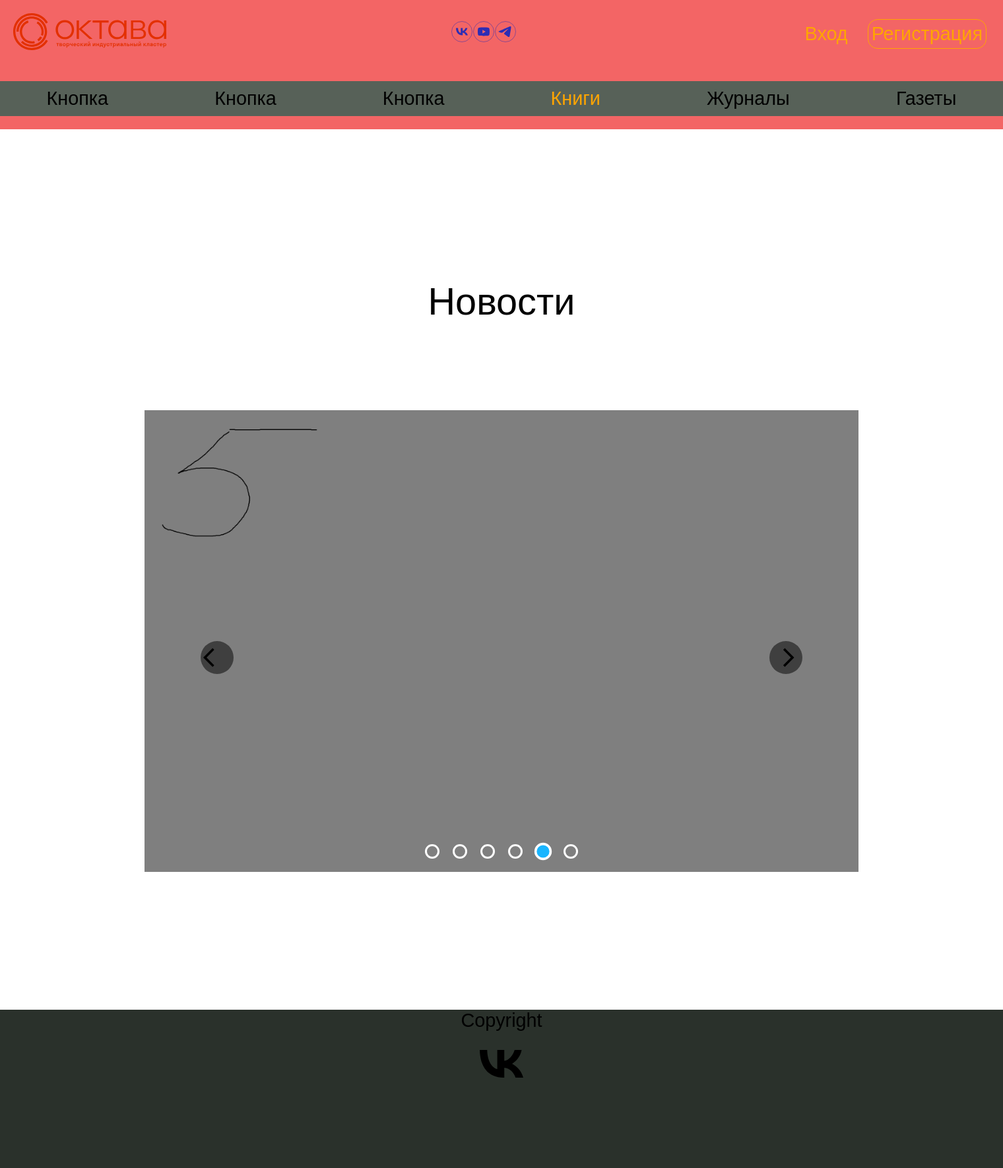
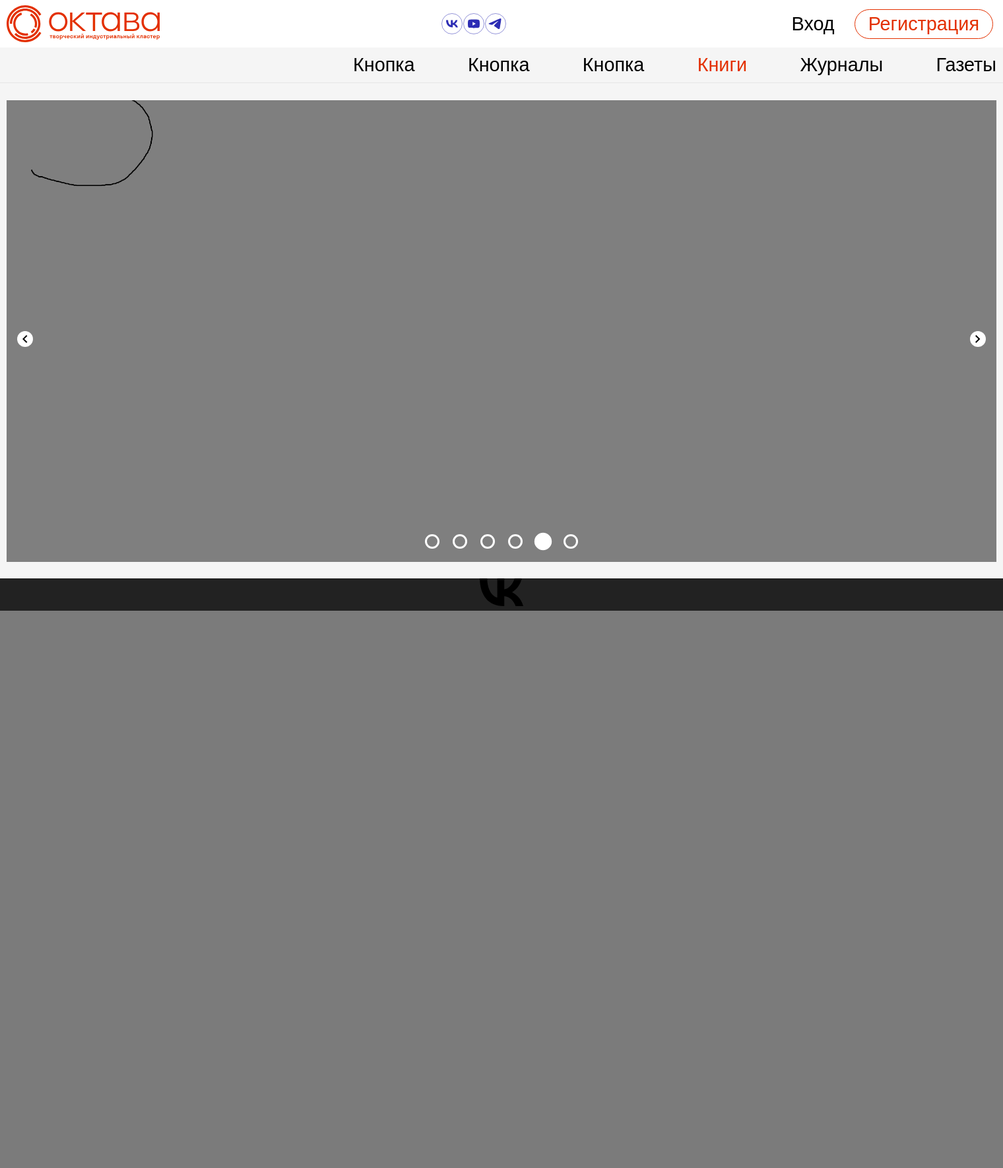
Before and after one commit to CdStan112/Object, a Flask app: page / in a window 1520 px wide. Shown: the whole page at 66% size. After the commit the page ends 926 px from the top, so only its background shows below. Run offline with Flask 3, Linux system fonts and the light colour scheme.

Commit message:
some main page design changes

```diff
--- a/static/css/style.css
+++ b/static/css/style.css
@@ -1,64 +1,83 @@
-
 body {
-    font-family: Montserrat,Arial,sans-serif;
+    font-family: Montserrat, Arial, sans-serif;
     font-weight: 400;
     text-align: center;
     font-size: 1.8rem;
     margin: 0;
+    background: #f5f5f5;
+}
+
+.header-wrapper1 {
     background: #ffffff;
 }
-.center {
+
+.logo, .links a {
+    line-height: 0;
+    display: flex;
 }
 
-.header{
-    background: #f36565;
+.header-wrapper2 {
+    border-bottom: 1px solid #e6e6e6;
 }
 
-
 /*Логотип и кнопки*/
-.wrap1 {
+.header1 {
+    width: 1500px;
+    margin: auto;
     display: flex;
-    padding: 20px;
+    padding: 8px;
 
     justify-content: space-between;
 }
 
-/*Логотип*/
-/*.logo img {
+.header2 {
+    width: 1500px;
+    margin: auto;
+    justify-content: center;
+}
+
+/*Второй ряд кнопок*/
+.navig2 {
+    padding-top: 10px;
+    padding-bottom: 10px;
+    margin-left: 35%;
     display: flex;
-    width: 80px;
-    margin-right: 2em;
-}*/
+    justify-content: space-between;
+}
 
-.links{
+
+.links {
     display: flex;
-    gap:1px;
+    gap: 1px;
     align-items: center;
 }
 
 /*Кнопки вход и регистрация*/
 .navig {
-    color: orange;
+
     text-decoration: none;
     display: flex;
     gap: 20px;
     align-items: center;
 }
+
 .register {
-    padding: 5px;
-    border: 1px solid orange;
-    border-radius: 15px;
+    color: #E33000;
+    padding: 5px 20px;
+    border: 1px solid #E33000;
+    border-radius: 100px;
 }
 
-a:visited{
+a:visited {
     color: inherit;
 }
-a{
+
+a {
     text-decoration: none;
 }
 
-a:link{
-    color:orange;
+a:link {
+    color: #E33000;
 }
 
 /*Стиль кнопок*/
@@ -74,34 +93,16 @@
     margin-right: 5px;
 }
 
-
-/*.wrapper2{
+.center {
     display: flex;
-    flex-direction: row;
-    justify-content: space-between;
-    gap:20px;
-    background-color: rgb(33, 56, 56);
-  }
-*/
-/*Второй враппер*/
-.wrap2 {
-    padding-top: 20px;
-    padding-bottom: 20px;
+    flex-direction: column;
+    min-height: 100vh;
 }
 
-/*Второй ряд кнопок*/
-.navig2 {
-    padding-top: 10px;
-    padding-bottom: 10px;
-
-    justify-content: space-around;
-    display: flex;
-    align-items: center;
-    gap: 20px;
-    background-color: #576158;
-
+main {
+    width: 1500px;
+    margin: auto;
 }
-
 
 /*Карусель*/
 
@@ -112,7 +113,6 @@
 }
 
 .news {
-    padding: 5rem 0;
 }
 
 .news-content {
@@ -143,7 +143,7 @@
     left: 50%;
     -webkit-transform: translate(-50%, -50%);
     transform: translate(-50%, -50%);
-    object-fit: contain;
+    object-fit: cover;
 }
 
 .news-item-active {
@@ -157,30 +157,31 @@
     cursor: pointer;
     top: 50%;
     z-index: 5;
-    width: 50px;
-    height: 50px;
-    background-color: rgba(0, 0, 0, 0.5);
-    background-repeat: no-repeat;
-    background-size: 34px;
+    width: 24px;
+    height: 24px;
+    background-color: #ffffff;
     border-radius: 50%;
     -webkit-transition: background-color 0.2s;
     transition: background-color 0.2s;
 }
 
 .news-btn.prev {
-    left: 20vw;
-    background-image: url(../img/arrow_back.svg);
-    background-position: 25% 50%;
+    left: 16px;
+    background-image: url(../img/arrow_left.svg);
+    background-position: center;
+    background-size: contain;
 }
 
+
 .news-btn.next {
-    right: 20vw;
-    background-image: url(../img/arrow_forward.svg);
-    background-position: 75% 50%;
+    right: 16px;
+    background-image: url(../img/arrow_right.svg);
+    background-position: center;
+    background-size: contain;
 }
 
 .news-btn:hover {
-    background-color: rgba(0, 0, 0, 0.8);
+    background-color: #afafaf;
     -webkit-transition: background-color 0.2s;
     transition: background-color 0.2s;
 }
@@ -212,34 +213,24 @@
 }
 
 .news-dots .dot-active {
-    background-color: #19b5fe;
+    background-color: #ffffff;
     -webkit-transform: scale(1.2);
     transform: scale(1.2);
 }
 
 .news-dots .dot:hover {
-    background-color: #53c6fe;
+    background-color: #ffffff;
     -webkit-transform: scale(1.2);
     transform: scale(1.2);
 }
 
-
-
-.container{
-        padding-top: 100px;
-        width: 100%;
-
-
-}
-
-.footer_wrapper{
-    background-color: #2a312b;
-    height: 30vh;
+.footer-wrapper {
+    background-color: #222222;
 }
 
 /*Категории*/
 
-.forms h1{
+.forms h1 {
     font-weight: 400;
 
     text-align: start;
@@ -247,20 +238,21 @@
 }
 
 
-.check{
+.check {
 
     text-align: start;
 
 
 }
-.forms label{
+
+.forms label {
     font-weight: 400;
 
     font-size: 1.1rem;
 }
 
 
-#check{
+#check {
     width: 100%;
     border-top: 3px solid rgb(0, 0, 0);
 
@@ -269,44 +261,46 @@
 
 }
 
-.forms{
+.forms {
     border-right: 3px solid rgb(0, 0, 0);
-    flex:0.2;
+    flex: 0.2;
 
 
 }
 
-.main{
+.main {
     display: flex;
     gap: 30px;
 }
 
-.bodyDiv{
+.bodyDiv {
     text-align: start;
-    flex:1;
+    flex: 1;
 
 }
 
 /*Второй див*/
 
-.books{
-    display:flex;
+.books {
+    display: flex;
 }
 
-.one-book{
-    display:flex;
+.one-book {
+    display: flex;
 }
 
-.book-img{
+.book-img {
     height: 150px;
     width: 300px;
 
 }
-.book-img img{
+
+.book-img img {
     height: 150px;
     width: 300px;
 }
-.book-info{
+
+.book-info {
     width: 600px;
 
 }
@@ -319,7 +313,7 @@
     background: rgba(255, 255, 255, 0.2);
     border: 0;
     box-shadow: none;
-    outline:none;
+    outline: none;
     cursor: pointer;
 
     -webkit-appearance: none;
--- a/static/index.html
+++ b/static/index.html
@@ -7,25 +7,24 @@
     <link rel="stylesheet" href="../static/css/style.css">
 </head>
 <body>
-<div class="header">
-    <header>
-        <div class="wrap1">
+<div class="header-wrapper1">
+    <header class="header1">
         <a href="" class="logo">
             <img src="../static/img/page-logo.svg" alt="Логотип"/>
         </a>
-
         <ul class="links">
             <li><a href=""> <img src="../static/img/icon-vk.svg" alt="Логотип"/> </a></li>
             <li><a href=""> <img src="../static/img/icon-youtube.svg" alt="Логотип"/> </a></li>
             <li><a href=""> <img src="../static/img/icon-telegram.svg" alt="Логотип"/> </a></li>
         </ul>
-
         <ul class="navig">
             <li><a href="">Вход</a></li>
             <li class="register"><a href="">Регистрация</a></li>
         </ul>
+    </header>
 </div>
-        <div class="wrap2">
+<div class="header-wrapper2">
+    <header class="header2">
         <ul class="navig2">
             <li><a href="">Кнопка</a></li>
             <li><a href="">Кнопка</a></li>
@@ -34,19 +33,12 @@
             <li><a href="">Журналы</a></li>
             <li><a href="">Газеты</a></li>
         </ul>
-        </div>
     </header>
 </div>
 
-
 <div class="center">
     <main>
-
         <div id="news" class="news">
-            <div class="container">
-                <h2>Новости</h2>
-                <div class="underline"></div>
-                <div class="container">
             <ul class="news-content" id="all-projects">
                 <li class="news-item news-item-active"><img src="../static/img/news1.png" alt="news"></li>
                 <li class="news-item"><img src="../static/img/news2.png" alt="news"></li>
@@ -60,26 +52,17 @@
                 </li>
             </ul>
         </div>
-            </div>
-        </div>
-
     </main>
 
+    <div class="footer-wrapper">
         <footer>
-        <div class="container">
-            <div class="footer_wrapper">
-                <p>
-                    Copyright
-                </p>
             <div class="footer_contact">
                 <a href="">
                     <img src="../static/img/VK.svg" alt="VK">
                 </a>
             </div>
+        </footer>
     </div>
-        </div>
-    </footer>
-
 </div>
 <script src="../static/js/script.js"></script>
 </body>
```
Also changed, not shown: static/img/arrow_back.svg (deleted), static/img/arrow_forward.svg (deleted), static/img/arrow_left.svg (added), static/img/arrow_right.svg (added). Lines whose indentation alone changed are shown as unchanged.
